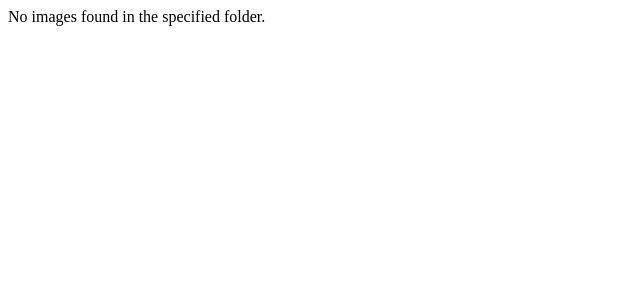
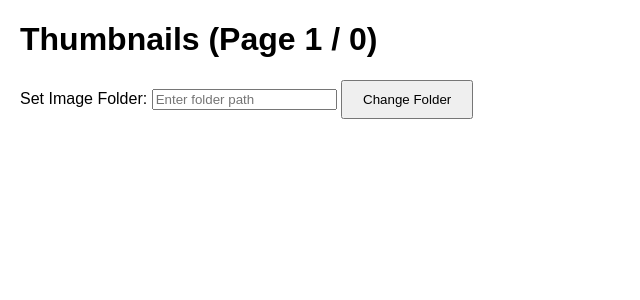
Before and after one commit to YaoChengTang/StereoSimulator, a Flask app: page / in a window 1280 px wide. Shown: the top 300 px of the page, without its empty margins (0-640 px from the left). Run offline with Flask 3, Linux system fonts and the light colour scheme; parts of the project's set-up code (start-up, migrations or seed data) failed here and were passed over.

Commit message:
fix(app.py): update file path name

```diff
--- a/scripts/my_image_manager/app.py
+++ b/scripts/my_image_manager/app.py
@@ -15,19 +15,28 @@ current_image_index = 0  # 当前查看的图片索引
 @app.before_first_request
 def load_images():
     """
-    在第一次请求前加载指定路径下的图片文件，并按整数部分排序
+    在第一次请求前加载初始文件夹（如果设置）
+    """
+    global images
+    if IMAGE_FOLDER:
+        load_images_from_folder(IMAGE_FOLDER)
+
+
+def load_images_from_folder(folder_path):
+    """
+    动态加载指定文件夹的图片
     """
     global images
     valid_exts = {'.jpg', '.jpeg', '.png', '.gif', '.bmp'}
-    if IMAGE_FOLDER is None or not os.path.isdir(IMAGE_FOLDER):
-        print(f"[ERROR] Invalid image path: {IMAGE_FOLDER}")
+    images = []
+    if not os.path.isdir(folder_path):
+        print(f"[ERROR] Invalid folder path: {folder_path}")
         return
 
-    # 获取图片文件列表，并提取整数部分排序
+    # 加载图片文件并排序
     def extract_int(filename):
         """
         从文件名中提取整数部分用于排序
-        假设文件名格式为 xxx.png，其中 xxx 是整数
         """
         try:
             return int(os.path.splitext(filename)[0])  # 提取文件名（去掉扩展名）并转换为整数
@@ -35,23 +44,28 @@ def load_images():
             return float('inf')  # 如果无法转换为整数，放在最后
 
     images = [
-        f for f in os.listdir(IMAGE_FOLDER)
+        f for f in os.listdir(folder_path)
         if os.path.splitext(f)[1].lower() in valid_exts
     ]
     images.sort(key=extract_int)  # 按整数部分排序
-    print(f"[INFO] Loaded {len(images)} images from {IMAGE_FOLDER}")
+    print(f"[INFO] Loaded {len(images)} images from {folder_path}")
 
 
-@app.route('/')
+@app.route('/', methods=['GET', 'POST'])
 def index():
     """
-    显示缩略图页面
+    显示缩略图页面并提供更改文件夹的功能
     """
-    global current_page
+    global current_page, IMAGE_FOLDER
 
-    # 如果没有图片文件
-    if not images:
-        return "No images found in the specified folder."
+    # 如果是提交表单（更改文件夹路径）
+    if request.method == 'POST':
+        new_folder = request.form.get('image_folder')
+        if new_folder:
+            IMAGE_FOLDER = new_folder.strip()
+            current_page = 0  # 重置分页
+            load_images_from_folder(IMAGE_FOLDER)
+
 
     # 计算当前页的图片范围
     start = current_page * images_per_page
@@ -68,12 +82,13 @@ def index():
                            has_next_page=has_next_page)
 
 
+
 @app.route('/image/<int:image_index>')
 def serve_image(image_index):
     """
     根据图片索引返回图片内容
     """
-    if image_index < 0 or image_index >= len(images):
+    if IMAGE_FOLDER is None or image_index < 0 or image_index >= len(images):
         return "Image index out of range.", 404
 
     image_path = os.path.join(IMAGE_FOLDER, images[image_index])
@@ -91,7 +106,7 @@ def view_image(image_index):
     global current_image_index
     current_image_index = image_index  # 更新当前查看的图片索引
 
-    if image_index < 0 or image_index >= len(images):
+    if IMAGE_FOLDER is None or image_index < 0 or image_index >= len(images):
         return "Image index out of range.", 404
 
     current_image = images[image_index]
@@ -111,7 +126,7 @@ def action():
     op = request.form.get('op')
     if op == 'delete':
         # 删除当前图片
-        if 0 <= current_image_index < len(images):
+        if IMAGE_FOLDER and 0 <= current_image_index < len(images):
             filename = images[current_image_index]
             image_path = os.path.join(IMAGE_FOLDER, filename)
             try:
@@ -148,18 +163,11 @@ def action():
 
 
 if __name__ == '__main__':
-    # 从命令行参数读取图片路径和端口号
-    if len(sys.argv) != 3:
-        print("Usage: python app.py <image_folder_path> <port>")
-        sys.exit(1)
+    # 默认路径为空，用户可以通过输入框设置
+    IMAGE_FOLDER = None
 
-    IMAGE_FOLDER = sys.argv[1]
-    port = int(sys.argv[2])
+    if len(sys.argv) == 2:
+        IMAGE_FOLDER = sys.argv[1]
 
-    # 检查路径是否合法
-    if not os.path.isdir(IMAGE_FOLDER):
-        print(f"[ERROR] The specified path is not a valid directory: {IMAGE_FOLDER}")
-        sys.exit(1)
-
-    print(f"[INFO] Serving images from: {IMAGE_FOLDER}")
-    app.run(host='0.0.0.0', port=port, debug=True)
+    print("[INFO] Starting Flask server...")
+    app.run(host='0.0.0.0', port=5000, debug=True)
--- a/scripts/my_image_manager/templates/thumbnails.html
+++ b/scripts/my_image_manager/templates/thumbnails.html
@@ -30,6 +30,13 @@
 </head>
 <body>
   <h1>Thumbnails (Page {{ current_page+1 }} / {{ total_pages }})</h1>
+
+  <form method="POST" action="{{ url_for('index') }}">
+    <label for="image_folder">Set Image Folder:</label>
+    <input type="text" id="image_folder" name="image_folder" value="{{ image_folder }}" placeholder="Enter folder path">
+    <button type="submit">Change Folder</button>
+  </form>
+
   <div>
     {% for thumbnail in thumbnails %}
       <div class="thumbnail">
```
